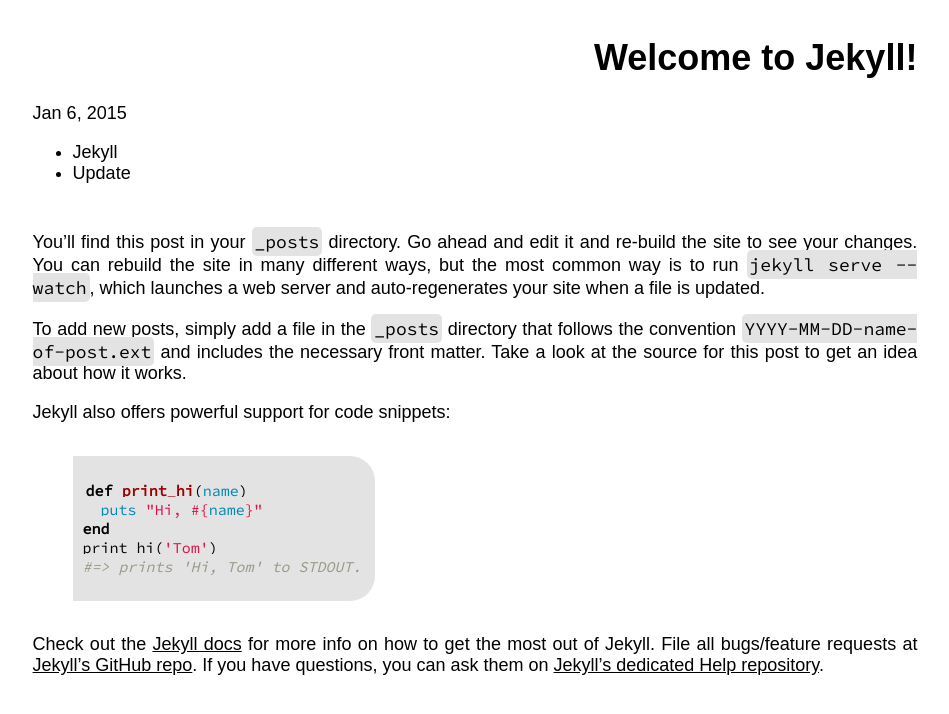
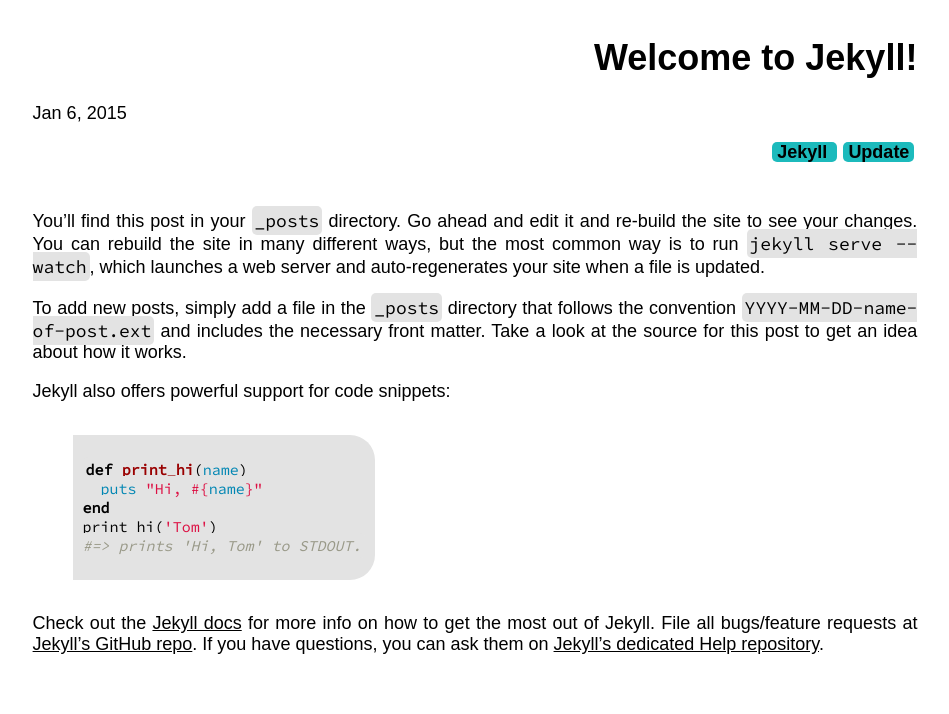
Before and after one commit to jhenriquez/jhenriquez.github.io.old, a Jekyll site: the page built from _posts/2015-01-06-welcome-to-jekyll.markdown, in a window 1280 px wide. Shown: the top 714 px of the page, without its empty margins (165-1114 px from the left). Built offline with Jekyll 4.4.1, drawn with Linux system fonts in a browser that asks for light colours; some web fonts are replaced.

Commit message:
Styled categories.

```diff
--- a/_sass/_syntax-highlighting.scss
+++ b/_sass/_syntax-highlighting.scss
@@ -2,13 +2,6 @@
  * Syntax highlighting styles
  */
 .highlight {
-    display: inline-block;
-    background: $colors-code-background;
-    border-radius: 0 25px 25px 0;
-    padding: $spacing-unit / 3;
-    margin-bottom: $spacing-unit / 2;
-    font-family: $fonts-source-code;
-    font-size: $fonts-source-size;
 
     .c     { color: #998; font-style: italic } // Comment
     .err   { color: #a61717; background-color: #e3d2d2 } // Error
--- a/css/blog.scss
+++ b/css/blog.scss
@@ -16,7 +16,7 @@
 
 /* Colors */
 $colors-code-background: #E3E3E3;
-
+$colors-deep:  #1CBABC;
 
 /* Tags */
 
@@ -26,6 +26,12 @@
   border-radius: 5px;
   font-family: $fonts-source-code;
 }
+
+a {
+  color: black;
+}
+
+/* Classes */
 
 .post {
   font-family: $fonts-regular;
@@ -38,12 +44,12 @@
   padding: $content-padding;
 }
 
+.post-header h1 {
+  text-align: right;
+}
+
 .post-header {
   @extend .screen-content;
-}
-
-.post-header h1 {
-  text-align: right;
 }
 
 .post-content {
@@ -51,8 +57,27 @@
   text-align: justify;
 }
 
-a {
-  color: black;
+.categories {
+  text-align: right;
+}
+
+.category {
+  display: inline;
+  font-weight: bold;
+  background: $colors-deep;
+  margin: 0 3px;
+  padding: 0 5px;
+  border-radius: 5px;
+}
+
+.highlight {
+  display: inline-block;
+  background: $colors-code-background;
+  border-radius: 0 25px 25px 0;
+  padding: $spacing-unit / 3;
+  margin-bottom: $spacing-unit / 2;
+  font-family: $fonts-source-code;
+  font-size: $fonts-source-size;
 }
 
 @import "syntax-highlighting";
```
